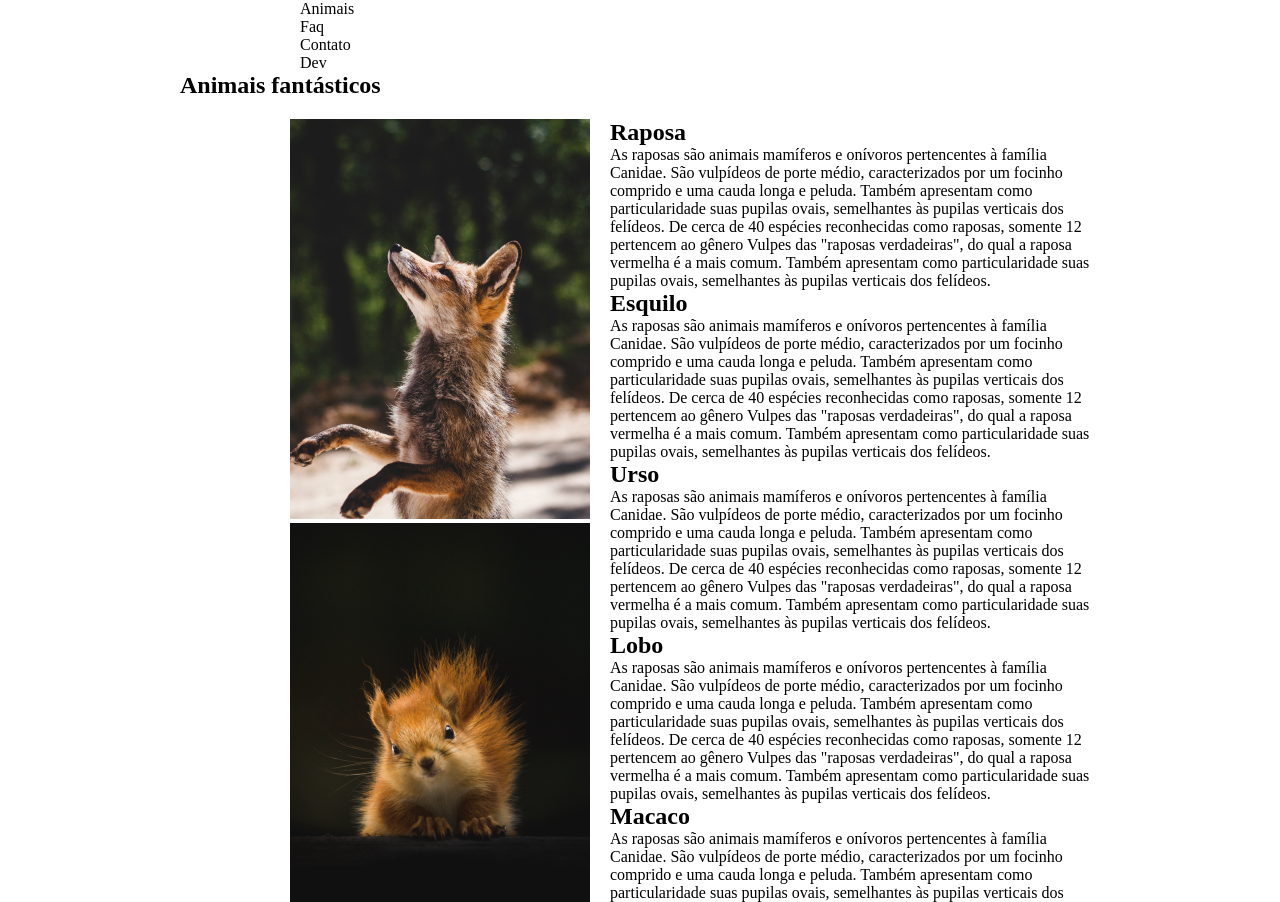
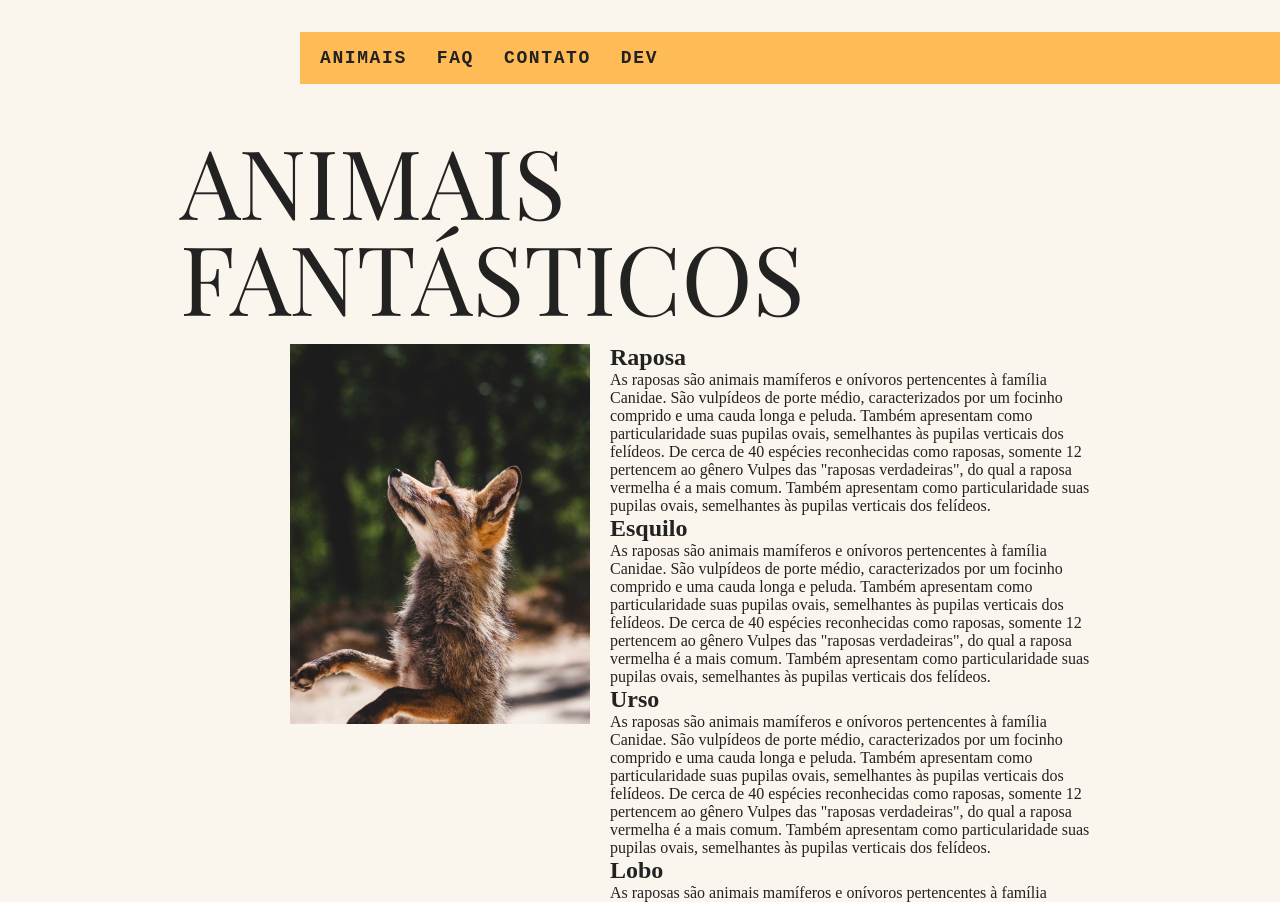
Before and after one commit to Lucarim/Animais-Fantasticos, a plain HTML site: page index.html in a window 1280 px wide. Shown: the top 902 px of the page. Drawn offline with Linux system fonts and the light colour scheme.

Commit message:
estilos css 1

```diff
--- a/index.html
+++ b/index.html
@@ -5,21 +5,26 @@
   <meta charset="UTF-8">
   <meta name="viewport" content="width=device-width, initial-scale=1.0">
   <link rel="stylesheet" href="style.css">
+  <link rel="preconnect" href="https://fonts.googleapis.com">
+  <link rel="preconnect" href="https://fonts.gstatic.com" crossorigin>
+  <link href="https://fonts.googleapis.com/css2?family=IBM+Plex+Mono:wght@400;700&family=Playfair+Display+SC:wght@400;700&display=swap" rel="stylesheet">
   <title>Animais Fantasticos</title>
 </head>
 
 <body>
   <header class="container">
     <nav>
-      <li><a href="">Animais</a></li>
-      <li><a href="">Faq</a></li>
-      <li><a href="">Contato</a></li>
-      <li><a href="">Dev</a></li>
+      <ul>
+        <li><a href="">Animais</a></li>
+        <li><a href="">Faq</a></li>
+        <li><a href="">Contato</a></li>
+        <li><a href="">Dev</a></li>
+      </ul>
     </nav>
   </header>
   <main class="container">
     <section class="animais">
-      <h1>Animais fantásticos</h1>
+      <h1 class="titulo">Animais fantásticos</h1>
       <div class="animais-fotos">
         <picture>
           <img src="./img/imagem1.jpg" alt="">
@@ -104,7 +109,7 @@
       </div>
     </section>
     <section class="faq">
-      <h1>FAQ</h1>
+      <h1 class="titulo">FAQ</h1>
       <dl>
         <div>
           <dt><button aria-controls="pergunta1" aria-expanded="true">Qual a idade dos animais?</button></dt>
@@ -125,7 +130,7 @@
       </dl>
     </section>
     <section class="contato">
-      <h1>Contato</h1>
+      <h1 class="titulo">Contato</h1>
       <picture><img src="./img/mapa.png" alt=""></picture>
       <ul>
         <li>contato@origamid.com</li>
--- a/style.css
+++ b/style.css
@@ -22,12 +22,34 @@ ul {
   display: grid;
   grid-template-columns: 1fr 120px minmax(300px, 800px) 1fr;
 }
-
+body {
+  background: #faf6ed;
+  color: #222;
+  -webkit-font-smoothing: antialiased;
+}
 header nav,
 footer span {
   grid-column: 3/5;
 }
+header nav ul {
+  margin-top: 32px;
+  display: flex;
+  background: var(--cor-0);
+}
+header nav ul {
+  padding: 16px 16px 16px 10px;
+}
+header nav a {
+  padding: 10px;
+  margin: 0 10px 0 0;
+  text-transform: uppercase;
+  font-size: 1.125rem;
+  font-weight: bold;
+  font-family: monospace;
+  letter-spacing: 0.1rem;
+}
 img {
+  display: block;
   max-width: 100%;
 }
 section {
@@ -39,8 +61,27 @@ section {
 section h1 {
   grid-column: 1 / -1;
 }
+.titulo {
+  font-size: 96px;
+  max-width: 10ch;
+  line-height: 1;
+  font-family: "Playfair Display SC", georgia;
+  font-weight: 400;
+  text-transform: uppercase;
+  margin-top: 3rem;
+}
 .animais-fotos {
   grid-column: 2;
+  max-height: 380px;
+  overflow-y: scroll;
+}
+.animais-fotos::-webkit-scrollbar {
+  width: 16px;
+}
+.animais-fotos::-webkit-scrollbar-thumb {
+  background-color: var(--cor-0);
+  color: var(--cor-0);
+  border-left: solid #faf6ed 4px;
 }
 .faq dl {
   grid-column: 2/-1;
```
